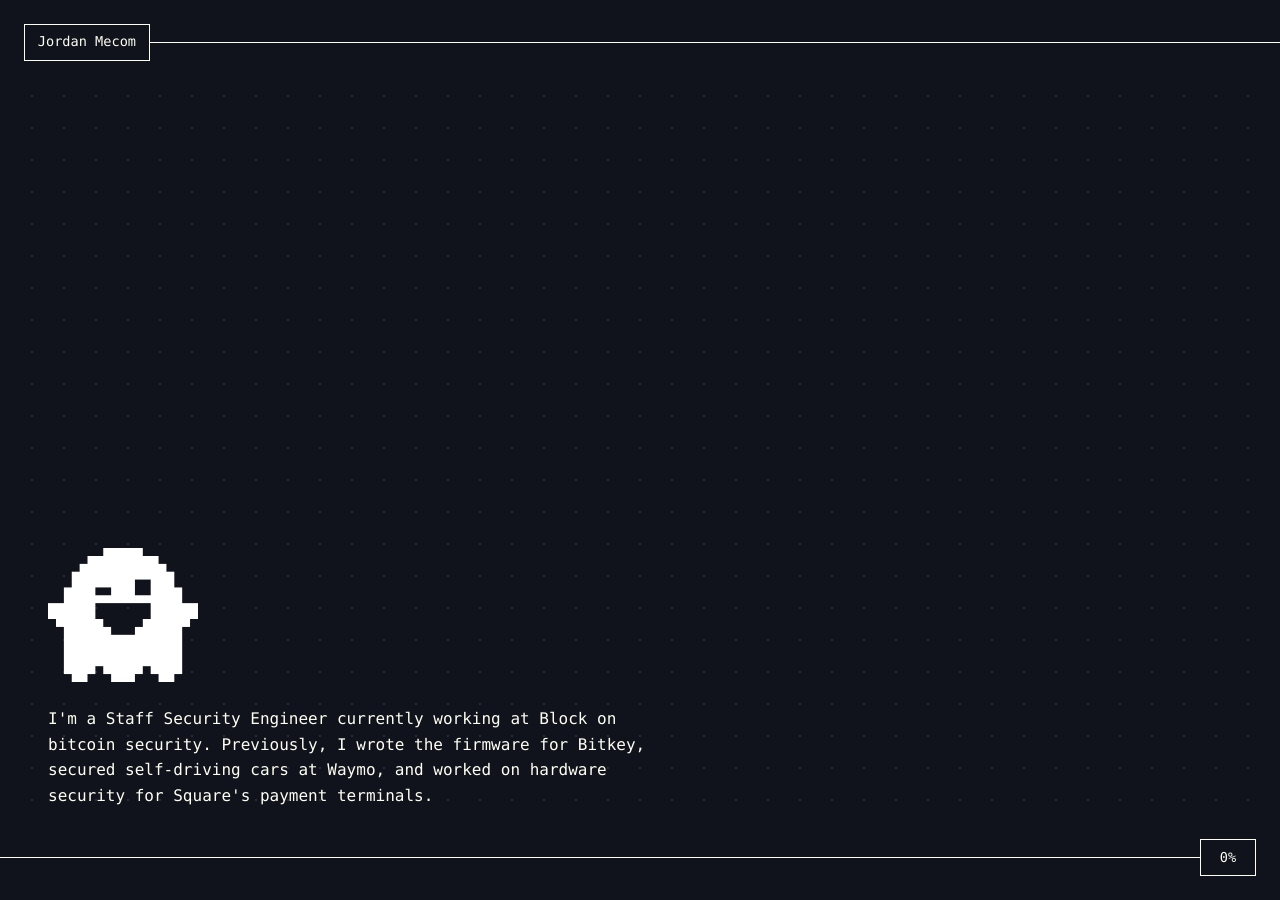
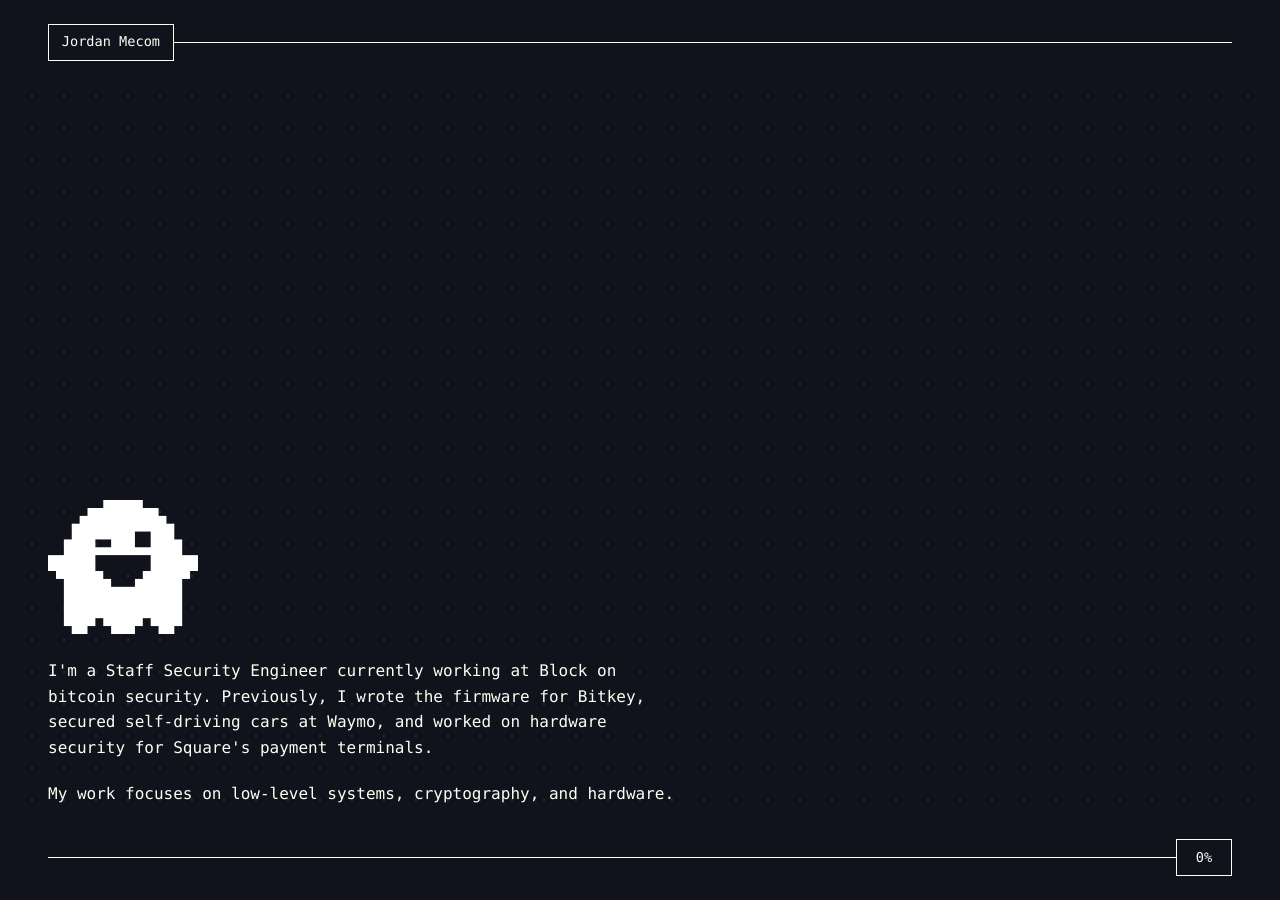
Before and after one commit to jmecom/jmecom.github.io, a Jekyll site: the page built from index.md, in a window 1280 px wide and 900 px high. Built offline with Jekyll 4.4.1, drawn with Linux system fonts in a browser that asks for light colours.

Commit message:
Adjust pager margins and viewport padding
- Header/footer lines now stop at content margins (3rem)
- Adjust top padding to show both intro paragraphs on load

🤖 Generated with [Claude Code](https://claude.com/claude-code)

Co-Authored-By: Claude Opus 4.5 <noreply@anthropic.com>

```diff
--- a/css/main.scss
+++ b/css/main.scss
@@ -96,7 +96,7 @@ a:focus {
   width: 100%;
   max-width: 75ch;
   margin: 0;
-  padding: calc(100vh - 22rem) 3rem 4rem;
+  padding: calc(100vh - 25rem) 3rem 4rem;
 }
 
 .main-content {
@@ -332,7 +332,7 @@ hr {
   z-index: 100;
   display: flex;
   align-items: center;
-  padding: 1.5rem 0 1.5rem 1.5rem;
+  padding: 1.5rem 3rem 1.5rem 3rem;
   background-color: var(--surface);
 }
 
@@ -361,7 +361,7 @@ hr {
   z-index: 100;
   display: flex;
   align-items: center;
-  padding: 1.5rem 1.5rem 1.5rem 0;
+  padding: 1.5rem 3rem 1.5rem 3rem;
   background-color: var(--surface);
 }
 
```
Also changed, not shown: ghost-ascii.txt (added, +10 -0 lines), 1 other file.
